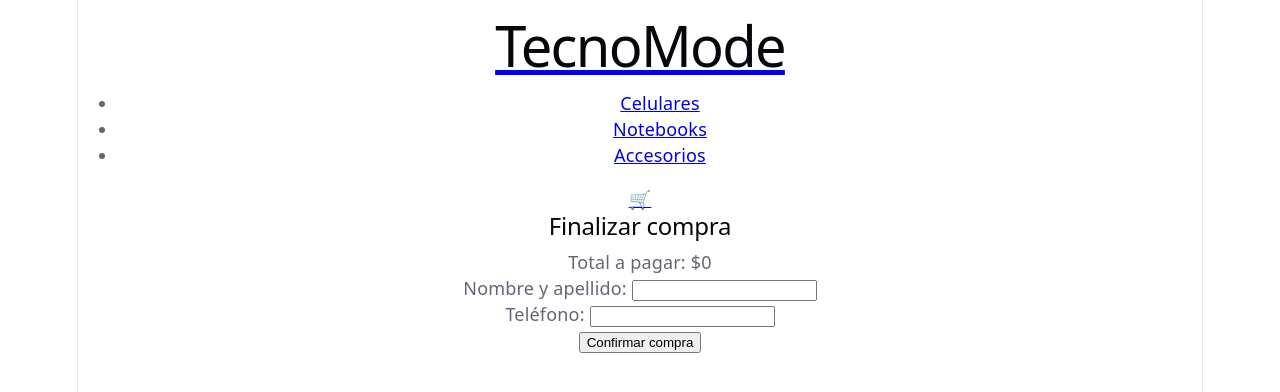
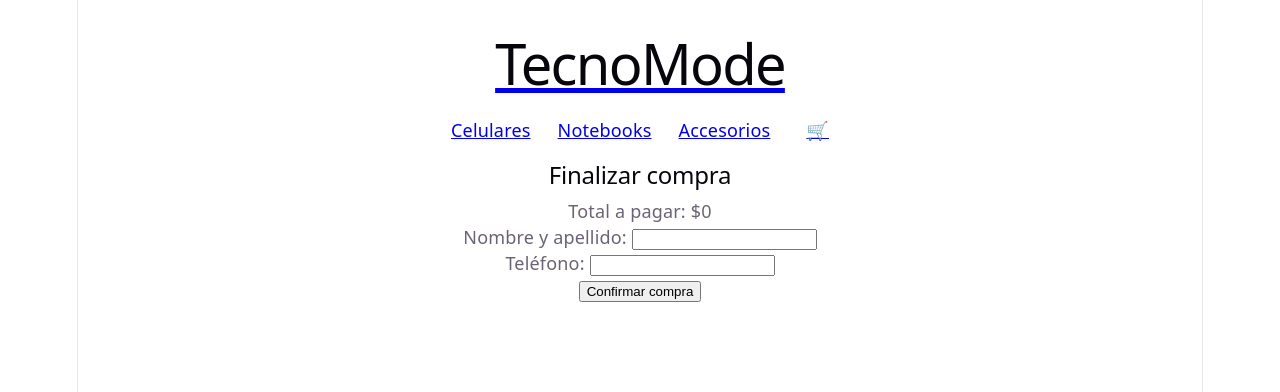
Before and after one commit to thomasgomezz/tecno-mode, a React (Vite) app: page /checkout in a window 1280 px wide. Shown: the top 392 px of the page. Built offline with nearby package versions, Linux system fonts and the light colour scheme; no server answers.

Commit message:
Reorganizando Navbar

```diff
--- a/src/components/Item/Item.jsx
+++ b/src/components/Item/Item.jsx
@@ -5,7 +5,7 @@ import { Link } from "react-router-dom";
 function Item ({item}) {
     return(
         <div>
-            <img src={item.image} alt={item.name} />
+            <img src={item.image} alt={item.name} style={{ width: "200px", height: "140px", objectFit: "cover" }} />
             <h3>{item.name}</h3>
             <p>${item.price}</p>
             <Link to={`/item/${item.id}`}>Ver detalle</Link>
--- a/src/components/ItemDetail/ItemDetail.jsx
+++ b/src/components/ItemDetail/ItemDetail.jsx
@@ -17,7 +17,7 @@ function ItemDetail({item}) {
 
     return(
         <div>
-            <img src={item.image} alt={item.name} />
+            <img src={item.image} alt={item.name} style={{ width: "300px", height: "200px", objectFit: "cover" }} />
             <h2>{item.name}</h2>
             <p>{item.description}</p>
             <p>${item.price}</p>
--- a/src/components/NavBar/NavBar.jsx
+++ b/src/components/NavBar/NavBar.jsx
@@ -3,18 +3,20 @@ import CartWidget from "../CartWidget/CartWidget";
 
 function NavBar() {
   return (
-    <nav>
+    <nav className= "navbar">
       <Link to="/">
-        <h1>TecnoMode</h1>
+        <h1 className="navbar-title">TecnoMode</h1>
       </Link>
 
-      <ul>
-        <li><NavLink to="/category/celulares">Celulares</NavLink></li>
-        <li><NavLink to="/category/notebooks">Notebooks</NavLink></li>
-        <li><NavLink to="/category/accesorios">Accesorios</NavLink></li>
-      </ul>
+      <div className="navbar-bottom">
+        <ul className="navbar-links">
+          <li><NavLink to="/category/celulares">Celulares</NavLink></li>
+          <li><NavLink to="/category/notebooks">Notebooks</NavLink></li>
+          <li><NavLink to="/category/accesorios">Accesorios</NavLink></li>
+        </ul>
 
-      <CartWidget />
+        <CartWidget />
+      </div>
     </nav>
   );
 }
--- a/src/data/products.js
+++ b/src/data/products.js
@@ -1,24 +1,13 @@
 export const products = [
-  /*
-  { id: "1", name: "Celular Nova X1", price: 450, category: "celulares", stock: 8, description: "Pantalla de 6.5 pulgadas y 128 GB.", image: "https://placehold.co/300x200?text=Nova+X1" },
-  { id: "2", name: "Celular Orbit Pro", price: 700, category: "celulares", stock: 5, description: "Cámara triple y carga rápida.", image: "https://placehold.co/300x200?text=Orbit+Pro" },
-  { id: "3", name: "Celular Lite S", price: 250, category: "celulares", stock: 0, description: "Económico y con buena batería.", image: "https://placehold.co/300x200?text=Lite+S" },
-  { id: "4", name: "Notebook Aero 14", price: 900, category: "notebooks", stock: 4, description: "14 pulgadas, 16 GB de RAM y 512 GB SSD.", image: "https://placehold.co/300x200?text=Aero+14" },
-  { id: "5", name: "Notebook Forge 15", price: 1300, category: "notebooks", stock: 3, description: "Pensada para gaming y diseño.", image: "https://placehold.co/300x200?text=Forge+15" },
-  { id: "6", name: "Notebook Basic 13", price: 550, category: "notebooks", stock: 10, description: "Liviana, ideal para estudiar.", image: "https://placehold.co/300x200?text=Basic+13" },
-  { id: "7", name: "Auriculares Wave", price: 60, category: "accesorios", stock: 20, description: "Bluetooth con cancelación de ruido.", image: "https://placehold.co/300x200?text=Wave" },
-  { id: "8", name: "Teclado Click Mecánico", price: 80, category: "accesorios", stock: 12, description: "Teclado mecánico con luces.", image: "https://placehold.co/300x200?text=Click" },
-  { id: "9", name: "Mouse Glide", price: 30, category: "accesorios", stock: 15, description: "Mouse inalámbrico ergonómico.", image: "https://placehold.co/300x200?text=Glide" },*/
-
-  { id: "1", name: "Celular Nova X1", price: 450, category: "celulares", stock: 8, description: "Pantalla de 6.5 pulgadas y 128 GB.", image: "https://picsum.photos/seed/nova1/300/200" },
-  { id: "2", name: "Celular Orbit Pro", price: 700, category: "celulares", stock: 5, description: "Cámara triple y carga rápida.", image: "https://picsum.photos/seed/orbit2/300/200" },
-  { id: "3", name: "Celular Lite S", price: 250, category: "celulares", stock: 0, description: "Económico y con buena batería.", image: "https://picsum.photos/seed/lite3/300/200" },
-  { id: "4", name: "Notebook Aero 14", price: 900, category: "notebooks", stock: 4, description: "14 pulgadas, 16 GB de RAM y 512 GB SSD.", image: "https://picsum.photos/seed/aero4/300/200" },
-  { id: "5", name: "Notebook Forge 15", price: 1300, category: "notebooks", stock: 3, description: "Pensada para gaming y diseño.", image: "https://picsum.photos/seed/forge5/300/200" },
-  { id: "6", name: "Notebook Basic 13", price: 550, category: "notebooks", stock: 10, description: "Liviana, ideal para estudiar.", image: "https://picsum.photos/seed/basic6/300/200" },
-  { id: "7", name: "Auriculares Wave", price: 60, category: "accesorios", stock: 20, description: "Bluetooth con cancelación de ruido.", image: "https://picsum.photos/seed/wave7/300/200" },
-  { id: "8", name: "Teclado Click Mecánico", price: 80, category: "accesorios", stock: 12, description: "Teclado mecánico con luces.", image: "https://picsum.photos/seed/click8/300/200" },
-  { id: "9", name: "Mouse Glide", price: 30, category: "accesorios", stock: 15, description: "Mouse inalámbrico ergonómico.", image: "https://picsum.photos/seed/glide9/300/200" },
+  { id: "1", name: "Celular Nova X1", price: 450, category: "celulares", stock: 8, description: "Pantalla de 6.5 pulgadas y 128 GB.", image: "https://images.unsplash.com/photo-1645680918048-ef0409ead1cd?q=80&w=1170&auto=format&fit=crop&ixlib=rb-4.1.0&ixid=M3wxMjA3fDB8MHxwaG90by1wYWdlfHx8fGVufDB8fHx8fA%3D%3D" },
+  { id: "2", name: "Celular Orbit Pro", price: 700, category: "celulares", stock: 5, description: "Cámara triple y carga rápida.", image: "https://images.unsplash.com/photo-1640936343842-268f9d87e764?q=80&w=847&auto=format&fit=crop&ixlib=rb-4.1.0&ixid=M3wxMjA3fDB8MHxwaG90by1wYWdlfHx8fGVufDB8fHx8fA%3D%3D" },
+  { id: "3", name: "Celular Lite S", price: 250, category: "celulares", stock: 0, description: "Económico y con buena batería.", image: "https://images.unsplash.com/photo-1672413514634-4781b15fd89e?q=80&w=1174&auto=format&fit=crop&ixlib=rb-4.1.0&ixid=M3wxMjA3fDB8MHxwaG90by1wYWdlfHx8fGVufDB8fHx8fA%3D%3D" },
+  { id: "4", name: "Notebook Aero 14", price: 900, category: "notebooks", stock: 4, description: "14 pulgadas, 16 GB de RAM y 512 GB SSD.", image: "https://images.unsplash.com/photo-1541807084-5c52b6b3adef?q=80&w=687&auto=format&fit=crop&ixlib=rb-4.1.0&ixid=M3wxMjA3fDB8MHxwaG90by1wYWdlfHx8fGVufDB8fHx8fA%3D%3D" },
+  { id: "5", name: "Notebook Forge 15", price: 1300, category: "notebooks", stock: 3, description: "Pensada para gaming y diseño.", image: "https://images.unsplash.com/photo-1531297484001-80022131f5a1?q=80&w=1120&auto=format&fit=crop&ixlib=rb-4.1.0&ixid=M3wxMjA3fDB8MHxwaG90by1wYWdlfHx8fGVufDB8fHx8fA%3D%3D" },
+  { id: "6", name: "Notebook Basic 13", price: 550, category: "notebooks", stock: 10, description: "Liviana, ideal para estudiar.", image: "https://images.unsplash.com/photo-1611186871348-b1ce696e52c9?q=80&w=1170&auto=format&fit=crop&ixlib=rb-4.1.0&ixid=M3wxMjA3fDB8MHxwaG90by1wYWdlfHx8fGVufDB8fHx8fA%3D%3D" },
+  { id: "7", name: "Auriculares Wave", price: 60, category: "accesorios", stock: 20, description: "Bluetooth con cancelación de ruido.", image: "https://images.unsplash.com/photo-1618366712010-f4ae9c647dcb?q=80&w=688&auto=format&fit=crop&ixlib=rb-4.1.0&ixid=M3wxMjA3fDB8MHxwaG90by1wYWdlfHx8fGVufDB8fHx8fA%3D%3D" },
+  { id: "8", name: "Teclado Click Mecánico", price: 80, category: "accesorios", stock: 12, description: "Teclado mecánico con luces.", image: "https://images.unsplash.com/photo-1587829741301-dc798b83add3?q=80&w=1165&auto=format&fit=crop&ixlib=rb-4.1.0&ixid=M3wxMjA3fDB8MHxwaG90by1wYWdlfHx8fGVufDB8fHx8fA%3D%3D" },
+  { id: "9", name: "Mouse Glide", price: 30, category: "accesorios", stock: 15, description: "Mouse inalámbrico ergonómico.", image: "https://images.unsplash.com/photo-1615663245857-ac93bb7c39e7?q=80&w=765&auto=format&fit=crop&ixlib=rb-4.1.0&ixid=M3wxMjA3fDB8MHxwaG90by1wYWdlfHx8fGVufDB8fHx8fA%3D%3D" },
 ];
 
 // Devuelve todos los productos, con una demora de 800 ms (simula una base de datos)
--- a/src/index.css
+++ b/src/index.css
@@ -109,3 +109,32 @@ code {
   padding: 4px 8px;
   background: var(--code-bg);
 }
+
+/*para poner el carrito al costado de los items*/
+.navbar {
+  display: flex;
+  flex-direction: column;
+  align-items: center;
+  padding: 1rem;
+  gap: 0.5rem;
+}
+
+.navbar-title {
+  text-decoration: none;
+}
+
+.navbar-bottom {
+  display: flex;
+  align-items: center;
+  justify-content: center;
+  gap: 2rem;
+  width: 100%;
+}
+
+.navbar-links {
+  display: flex;
+  gap: 1.5rem;
+  list-style: none;
+  margin: 0;
+  padding: 0;
+}
```
